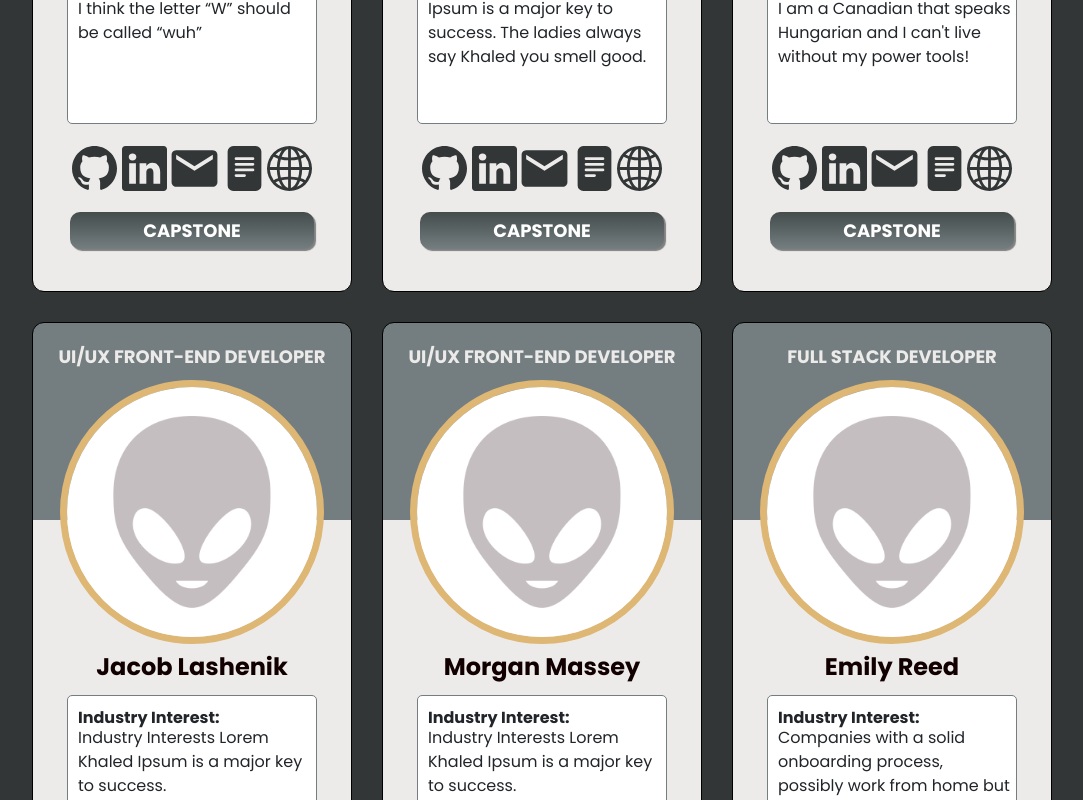
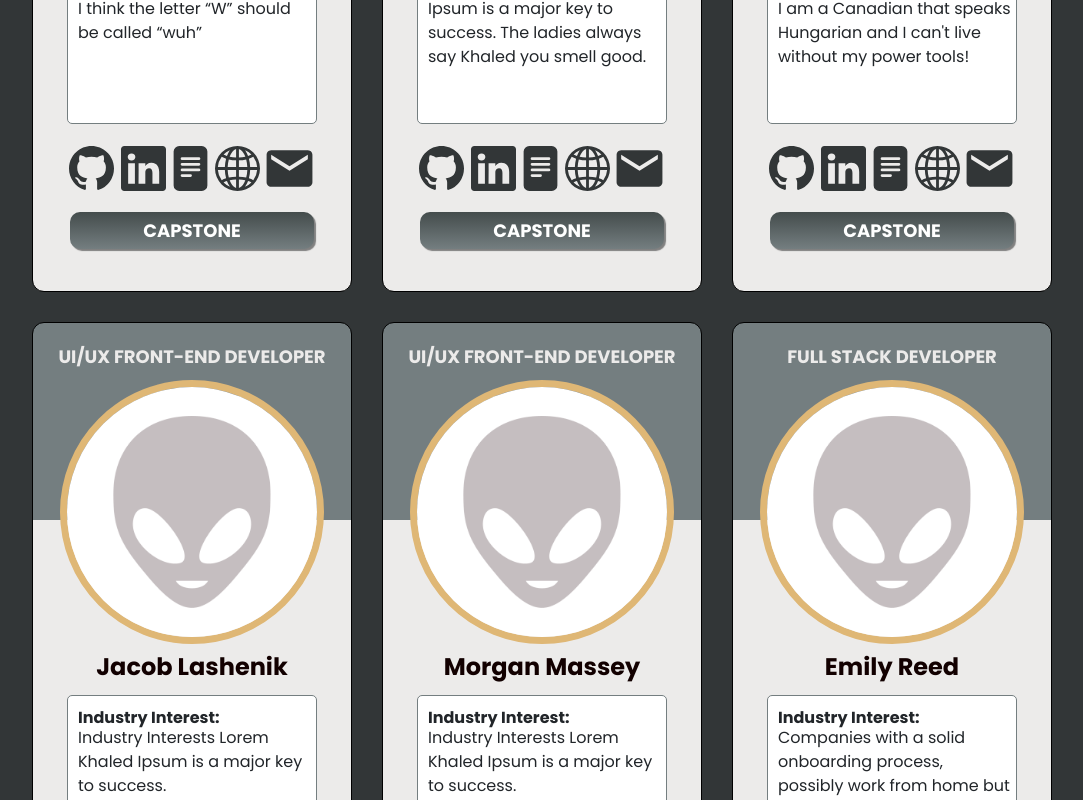
Before and after one commit to nss-day-cohort-51/nss-day-cohort-51.github.io, a React (Create React App) app: page / in a window 1280 px wide. Shown: the part 1120-1920 px from the top of the page, without its empty margins (98-1181 px from the left). Built offline with nearby package versions, Linux system fonts and the light colour scheme; grey boxes are pictures that could not be loaded.

Commit message:
updated media icons

```diff
--- a/src/components/MediaButtons.js
+++ b/src/components/MediaButtons.js
@@ -16,7 +16,6 @@ export const CapBtn = ({ obj }) => {
       <div className="cap-btn" onClick={handleShow}>
         CAPSTONE
       </div>
-      {/* <div className="modal"> */}
       <Modal size="xl" show={show} onHide={handleClose} centered>
         <Modal.Header closeButton>
           <Modal.Title>
@@ -110,7 +109,6 @@ export const CapBtn = ({ obj }) => {
           </Button>
         </Modal.Footer>
       </Modal>
-      {/* </div> */}
     </>
   );
 };
--- a/src/components/MediaIcons.js
+++ b/src/components/MediaIcons.js
@@ -25,12 +25,6 @@ export const MediaIcons = ({ obj }) => {
             <BsLinkedin />
           </a>
         </div>
-
-        <div className="icon mail">
-          <a href={"mailto:" + obj?.email}>
-            <MdEmail />
-          </a>
-        </div>
         <div className="icon resume">
           <a href={obj?.resume} target="_blank" rel="noreferrer">
             <BsFillFileTextFill />
@@ -41,6 +35,11 @@ export const MediaIcons = ({ obj }) => {
             <BsGlobe2 />
           </a>
         </div>
+        <div className="icon mail">
+          <a href={"mailto:" + obj?.email}>
+            <MdEmail />
+          </a>
+        </div>
       </div>
     </>
   );
--- a/src/styles/buttons.scss
+++ b/src/styles/buttons.scss
@@ -46,9 +46,7 @@ $platinum: #ecebea;
   font-weight: bold;
   font-size: 18px;
   background-image: linear-gradient(#444c4c, #747e80);
-  box-shadow:2px 2px 1px grey;
-
-
+  box-shadow: 2px 2px 1px grey;
 }
 
 //Podcast Player section
@@ -66,7 +64,6 @@ $platinum: #ecebea;
     line-break: anywhere;
     word-break: normal;
     overflow: hidden;
-    // white-space: nowrap;
     text-overflow: ellipsis;
     font-family: Interstate, Lucida Grande, Lucida Sans Unicode, Lucida Sans,
       Garuda, Verdana, Tahoma, sans-serif;
--- a/src/styles/icons.scss
+++ b/src/styles/icons.scss
@@ -20,7 +20,8 @@ $platinum: #ecebea;
   display: flex;
   flex-direction: column;
   justify-content: flex-end;
-  margin: auto 0px;
+  margin: auto;
+  margin-left: 2px;
   // border: 1px solid red;
   width: fit-content;
 
```
